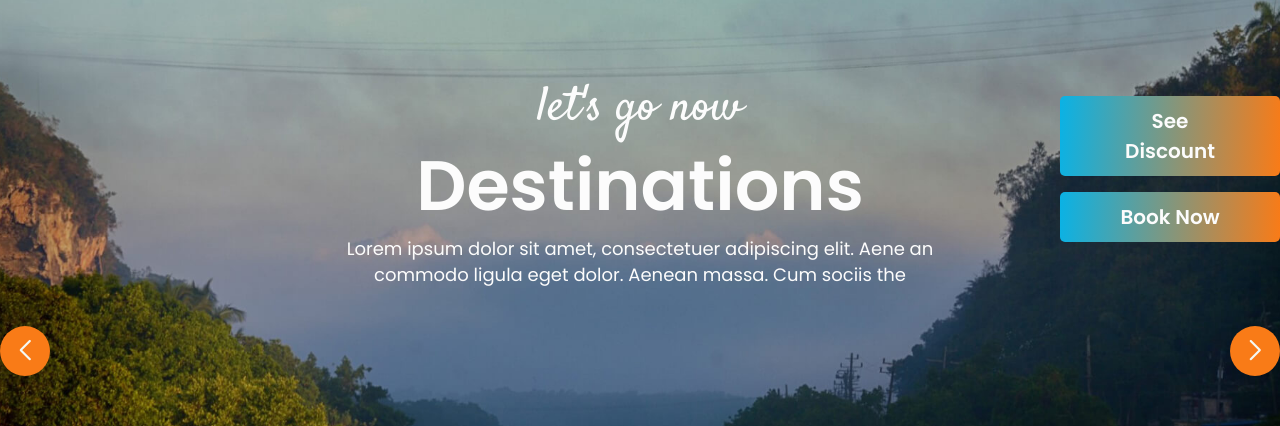
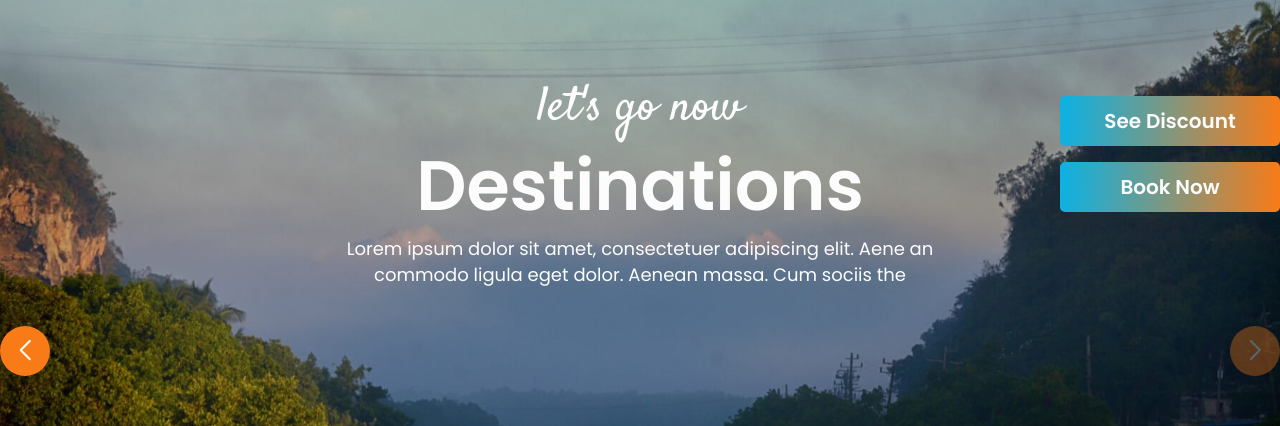
Before and after one commit to Md-Naim-Howlader/Vromon_Point, a React (Vite) app: page / in a window 1280 px wide. Shown: the part 151-577 px from the top of the page. Built offline with nearby package versions, Linux system fonts and the light colour scheme; no server answers.

Commit message:
twin button padding-none

```diff
--- a/src/components/Hero.jsx
+++ b/src/components/Hero.jsx
@@ -97,7 +97,7 @@ const Hero = () => {
         navigation
         autoplay={{ delay: 2000 }}
         speed={1500}
-        loop={true}
+        // loop={true}
       >
         <SwiperSlide>
           <div className="hero-slider hero-1">
--- a/src/styles/hero.css
+++ b/src/styles/hero.css
@@ -33,7 +33,7 @@
   width: 220px;
   border: none;
   border-radius: 5px;
-  padding: 10px 50px;
+  padding: 10px 0;
   background: linear-gradient(93deg, #0ab2e5 0%, #f97b17 100%);
 }
 .swiper-button-prev,
```
